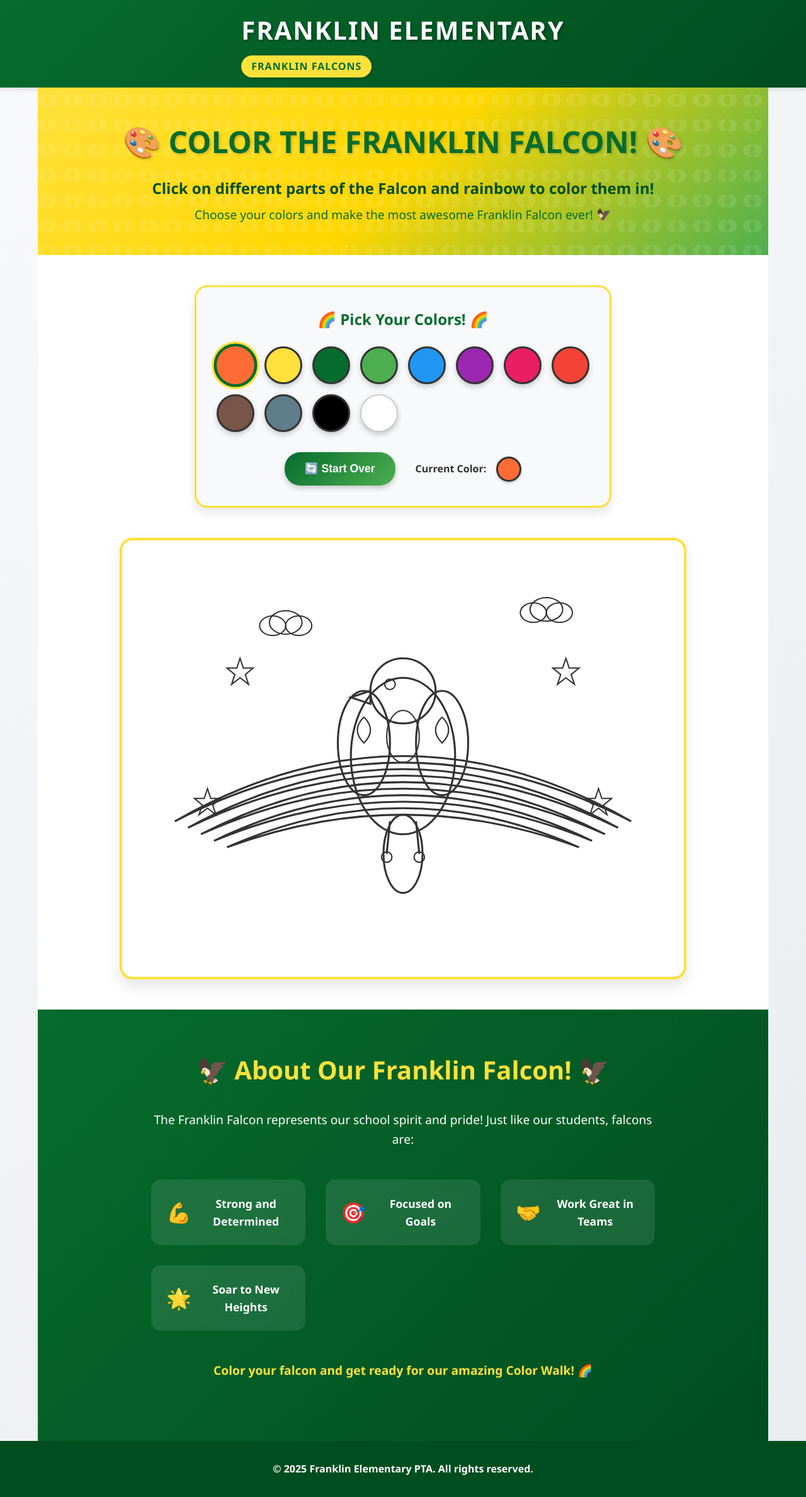
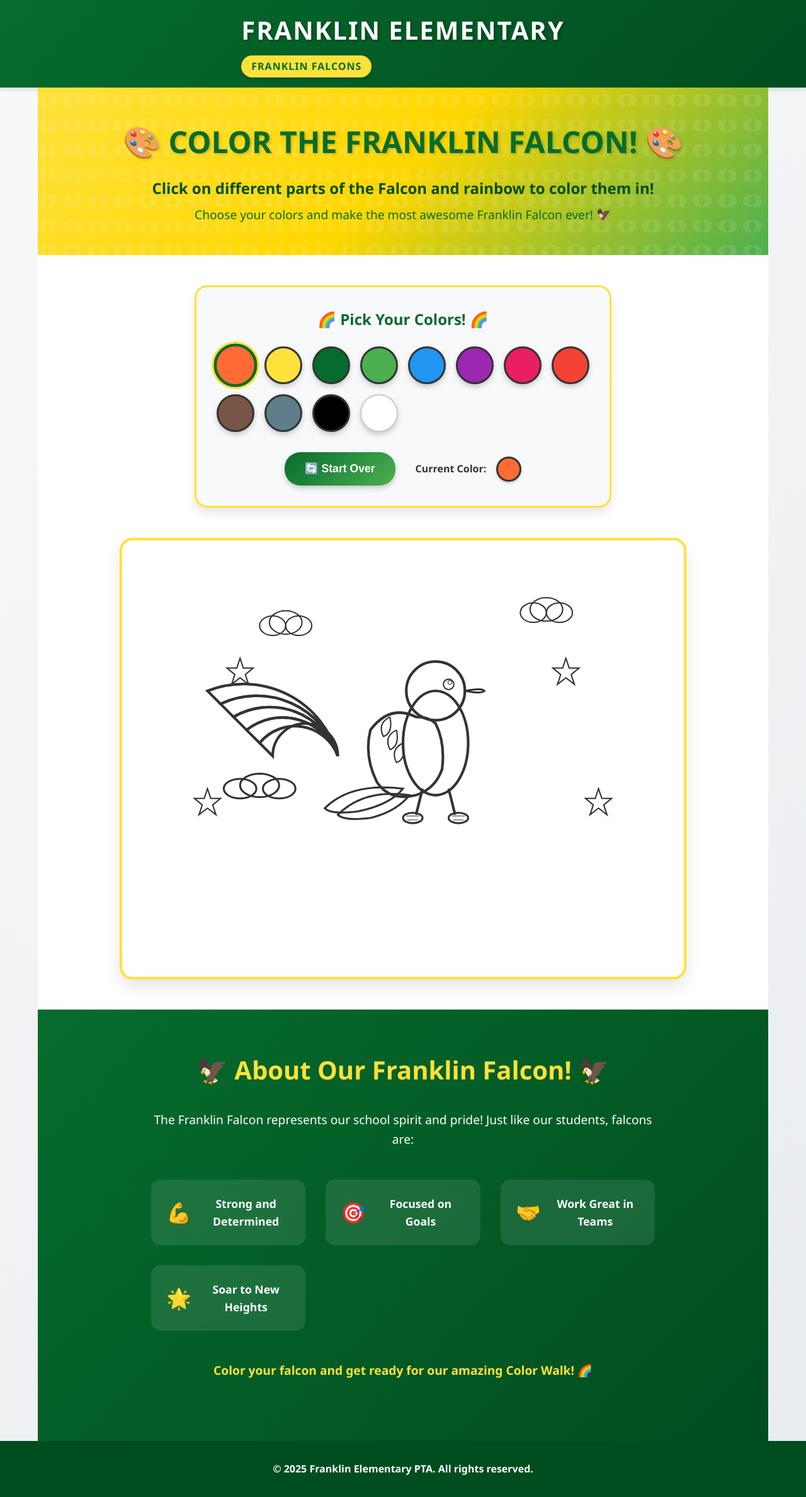
Before and after one commit to judytuna/franklin-walkathon-2025, a Jekyll site: the page built from coloring-game.html, in a window 1280 px wide. Shown: the whole page at 63% size. Built offline with Jekyll 4.4.1, drawn with Linux system fonts in a browser that asks for light colours.

Commit message:
let's try again with the falcon shape svg lol

```diff
--- a/coloring-game.html
+++ b/coloring-game.html
@@ -39,54 +39,61 @@ title: "Color the Franklin Falcon"
 
     <div class="coloring-canvas">
         <svg id="falcon-coloring" viewBox="0 0 800 600" xmlns="http://www.w3.org/2000/svg">
-            <!-- Rainbow Background -->
+            <!-- Rainbow Background (left side, based on Color Walk logo) -->
             <g id="rainbow" class="colorable-group">
-                <path id="rainbow-band-1" class="colorable" d="M50 400 Q400 200 750 400 Q400 220 50 400 Z" fill="none" stroke="#333" stroke-width="3"/>
-                <path id="rainbow-band-2" class="colorable" d="M70 410 Q400 230 730 410 Q400 250 70 410 Z" fill="none" stroke="#333" stroke-width="3"/>
-                <path id="rainbow-band-3" class="colorable" d="M90 420 Q400 260 710 420 Q400 280 90 420 Z" fill="none" stroke="#333" stroke-width="3"/>
-                <path id="rainbow-band-4" class="colorable" d="M110 430 Q400 290 690 430 Q400 310 110 430 Z" fill="none" stroke="#333" stroke-width="3"/>
-                <path id="rainbow-band-5" class="colorable" d="M130 440 Q400 320 670 440 Q400 340 130 440 Z" fill="none" stroke="#333" stroke-width="3"/>
+                <!-- Rainbow bands with proper arc positioning -->
+                <path id="rainbow-band-red" class="colorable" d="M100 200 A150 150 0 0 1 300 300 A130 130 0 0 0 120 220 Z" fill="none" stroke="#333" stroke-width="4"/>
+                <path id="rainbow-band-orange" class="colorable" d="M120 220 A130 130 0 0 1 300 300 A110 110 0 0 0 140 240 Z" fill="none" stroke="#333" stroke-width="4"/>
+                <path id="rainbow-band-yellow" class="colorable" d="M140 240 A110 110 0 0 1 300 300 A90 90 0 0 0 160 260 Z" fill="none" stroke="#333" stroke-width="4"/>
+                <path id="rainbow-band-green" class="colorable" d="M160 260 A90 90 0 0 1 300 300 A70 70 0 0 0 180 280 Z" fill="none" stroke="#333" stroke-width="4"/>
+                <path id="rainbow-band-blue" class="colorable" d="M180 280 A70 70 0 0 1 300 300 A50 50 0 0 0 200 300 Z" fill="none" stroke="#333" stroke-width="4"/>
+
+                <!-- Rainbow clouds -->
+                <ellipse id="cloud-left" class="colorable" cx="150" cy="350" rx="25" ry="15" fill="none" stroke="#333" stroke-width="3"/>
+                <ellipse id="cloud-center" class="colorable" cx="180" cy="345" rx="30" ry="18" fill="none" stroke="#333" stroke-width="3"/>
+                <ellipse id="cloud-right" class="colorable" cx="210" cy="350" rx="25" ry="15" fill="none" stroke="#333" stroke-width="3"/>
             </g>
 
-            <!-- Franklin Falcon -->
+            <!-- Franklin Falcon (profile facing right, based on Color Walk logo) -->
             <g id="falcon" class="colorable-group">
-                <!-- Falcon Body -->
-                <ellipse id="falcon-body" class="colorable" cx="400" cy="300" rx="80" ry="120" fill="none" stroke="#333" stroke-width="3"/>
+                <!-- Falcon Head (round) -->
+                <circle id="falcon-head" class="colorable" cx="450" cy="200" r="45" fill="none" stroke="#333" stroke-width="4"/>
 
-                <!-- Falcon Head -->
-                <circle id="falcon-head" class="colorable" cx="400" cy="200" r="50" fill="none" stroke="#333" stroke-width="3"/>
+                <!-- Falcon Beak (curved, pointing right) -->
+                <path id="falcon-beak" class="colorable" d="M495 200 Q520 195 525 200 Q520 205 495 200 Z" fill="none" stroke="#333" stroke-width="3"/>
 
-                <!-- Falcon Beak -->
-                <polygon id="falcon-beak" class="colorable" points="350,200 320,210 350,220" fill="none" stroke="#333" stroke-width="3"/>
+                <!-- Falcon Eye (round with highlight) -->
+                <circle id="falcon-eye" class="colorable" cx="470" cy="190" r="8" fill="none" stroke="#333" stroke-width="2"/>
+                <circle id="falcon-eye-highlight" class="colorable" cx="472" cy="187" r="3" fill="none" stroke="#333" stroke-width="1"/>
 
-                <!-- Falcon Eye -->
-                <circle id="falcon-eye" class="colorable" cx="380" cy="190" r="8" fill="none" stroke="#333" stroke-width="2"/>
+                <!-- Falcon Body/Chest (yellow area in logo) -->
+                <ellipse id="falcon-chest" class="colorable" cx="450" cy="280" rx="50" ry="80" fill="none" stroke="#333" stroke-width="4"/>
 
-                <!-- Left Wing -->
-                <ellipse id="falcon-left-wing" class="colorable" cx="340" cy="280" rx="40" ry="80" fill="none" stroke="#333" stroke-width="3"/>
+                <!-- Falcon Wing (green area, large curved shape) -->
+                <path id="falcon-wing" class="colorable" d="M420 240 Q380 220 350 260 Q340 300 360 340 Q380 370 420 360 Q450 350 460 320 Q465 280 450 250 Q440 240 420 240 Z" fill="none" stroke="#333" stroke-width="4"/>
 
-                <!-- Right Wing -->
-                <ellipse id="falcon-right-wing" class="colorable" cx="460" cy="280" rx="40" ry="80" fill="none" stroke="#333" stroke-width="3"/>
+                <!-- Wing feather details -->
+                <path id="wing-feathers-1" class="colorable" d="M380 240 Q360 250 370 270 Q385 265 380 240" fill="none" stroke="#333" stroke-width="2"/>
+                <path id="wing-feathers-2" class="colorable" d="M390 260 Q370 270 380 290 Q395 285 390 260" fill="none" stroke="#333" stroke-width="2"/>
+                <path id="wing-feathers-3" class="colorable" d="M400 280 Q380 290 390 310 Q405 305 400 280" fill="none" stroke="#333" stroke-width="2"/>
 
-                <!-- Wing Details Left -->
-                <path id="falcon-wing-detail-left" class="colorable" d="M340 240 Q320 260 340 280 Q360 260 340 240" fill="none" stroke="#333" stroke-width="2"/>
+                <!-- Falcon Tail (green, long curved feathers) -->
+                <path id="falcon-tail-1" class="colorable" d="M400 350 Q320 340 280 380 Q290 390 330 385 Q380 375 400 350 Z" fill="none" stroke="#333" stroke-width="3"/>
+                <path id="falcon-tail-2" class="colorable" d="M410 360 Q340 350 300 390 Q310 400 350 395 Q390 385 410 360 Z" fill="none" stroke="#333" stroke-width="3"/>
 
-                <!-- Wing Details Right -->
-                <path id="falcon-wing-detail-right" class="colorable" d="M460 240 Q440 260 460 280 Q480 260 460 240" fill="none" stroke="#333" stroke-width="2"/>
+                <!-- Falcon Legs (yellow) -->
+                <line id="falcon-leg-left" class="colorable" x1="430" y1="350" x2="420" y2="390" stroke="#333" stroke-width="4"/>
+                <line id="falcon-leg-right" class="colorable" x1="470" y1="350" x2="480" y2="390" stroke="#333" stroke-width="4"/>
 
-                <!-- Tail Feathers -->
-                <ellipse id="falcon-tail" class="colorable" cx="400" cy="450" rx="30" ry="60" fill="none" stroke="#333" stroke-width="3"/>
+                <!-- Falcon Feet with sneakers (green shoes like in logo) -->
+                <ellipse id="falcon-shoe-left" class="colorable" cx="415" cy="395" rx="15" ry="8" fill="none" stroke="#333" stroke-width="3"/>
+                <ellipse id="falcon-shoe-right" class="colorable" cx="485" cy="395" rx="15" ry="8" fill="none" stroke="#333" stroke-width="3"/>
 
-                <!-- Falcon Legs -->
-                <line id="falcon-leg-left" class="colorable" x1="380" y1="400" x2="375" y2="450" stroke="#333" stroke-width="3"/>
-                <line id="falcon-leg-right" class="colorable" x1="420" y1="400" x2="425" y2="450" stroke="#333" stroke-width="3"/>
-
-                <!-- Falcon Feet -->
-                <circle id="falcon-foot-left" class="colorable" cx="375" cy="455" r="8" fill="none" stroke="#333" stroke-width="2"/>
-                <circle id="falcon-foot-right" class="colorable" cx="425" cy="455" r="8" fill="none" stroke="#333" stroke-width="2"/>
-
-                <!-- Chest Pattern -->
-                <ellipse id="falcon-chest" class="colorable" cx="400" cy="270" rx="25" ry="40" fill="none" stroke="#333" stroke-width="2"/>
+                <!-- Shoe details (laces/stripes) -->
+                <line id="shoe-stripe-left-1" class="colorable" x1="405" y1="392" x2="425" y2="392" stroke="#333" stroke-width="1"/>
+                <line id="shoe-stripe-left-2" class="colorable" x1="407" y1="398" x2="423" y2="398" stroke="#333" stroke-width="1"/>
+                <line id="shoe-stripe-right-1" class="colorable" x1="475" y1="392" x2="495" y2="392" stroke="#333" stroke-width="1"/>
+                <line id="shoe-stripe-right-2" class="colorable" x1="477" y1="398" x2="493" y2="398" stroke="#333" stroke-width="1"/>
             </g>
 
             <!-- Fun Decorative Elements -->
```
